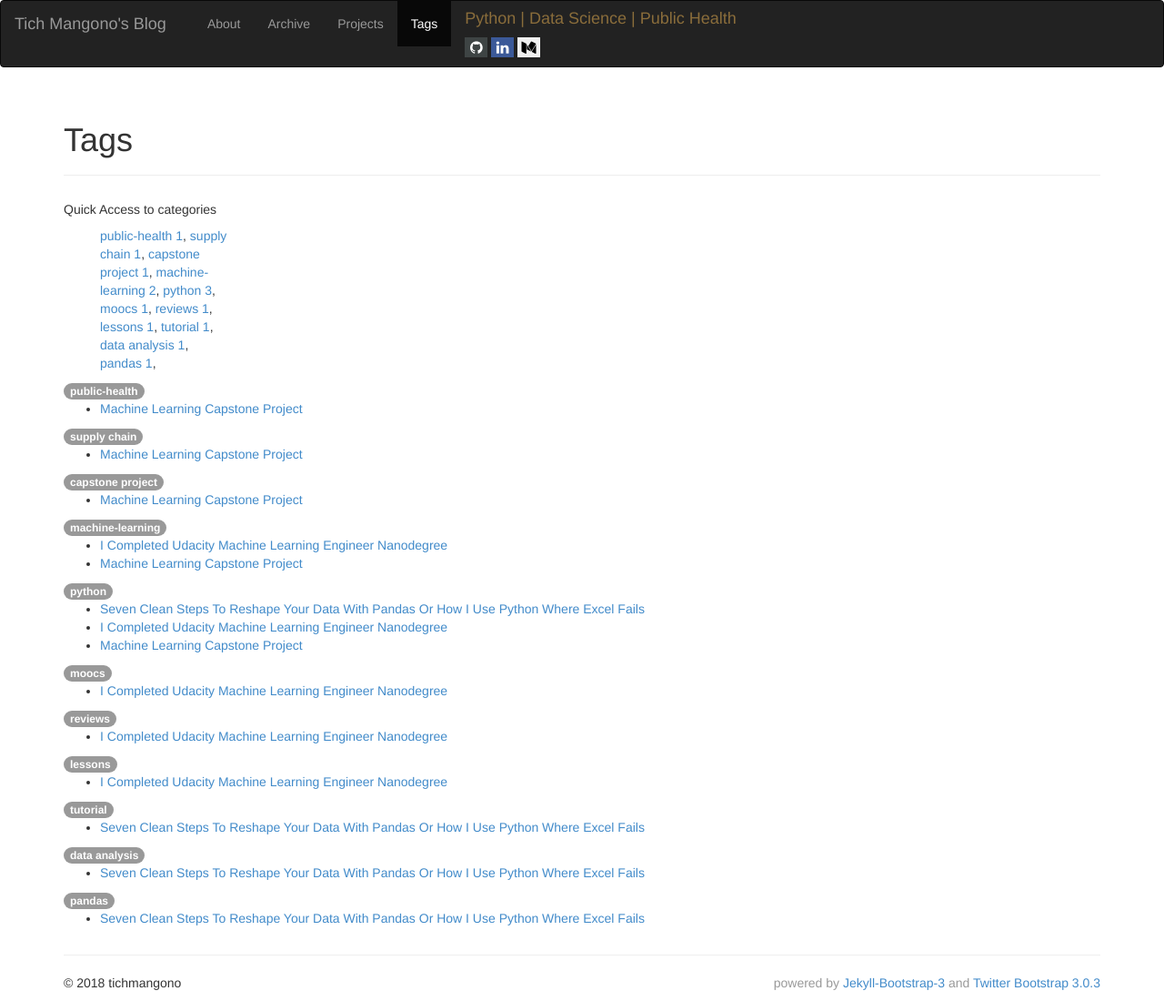
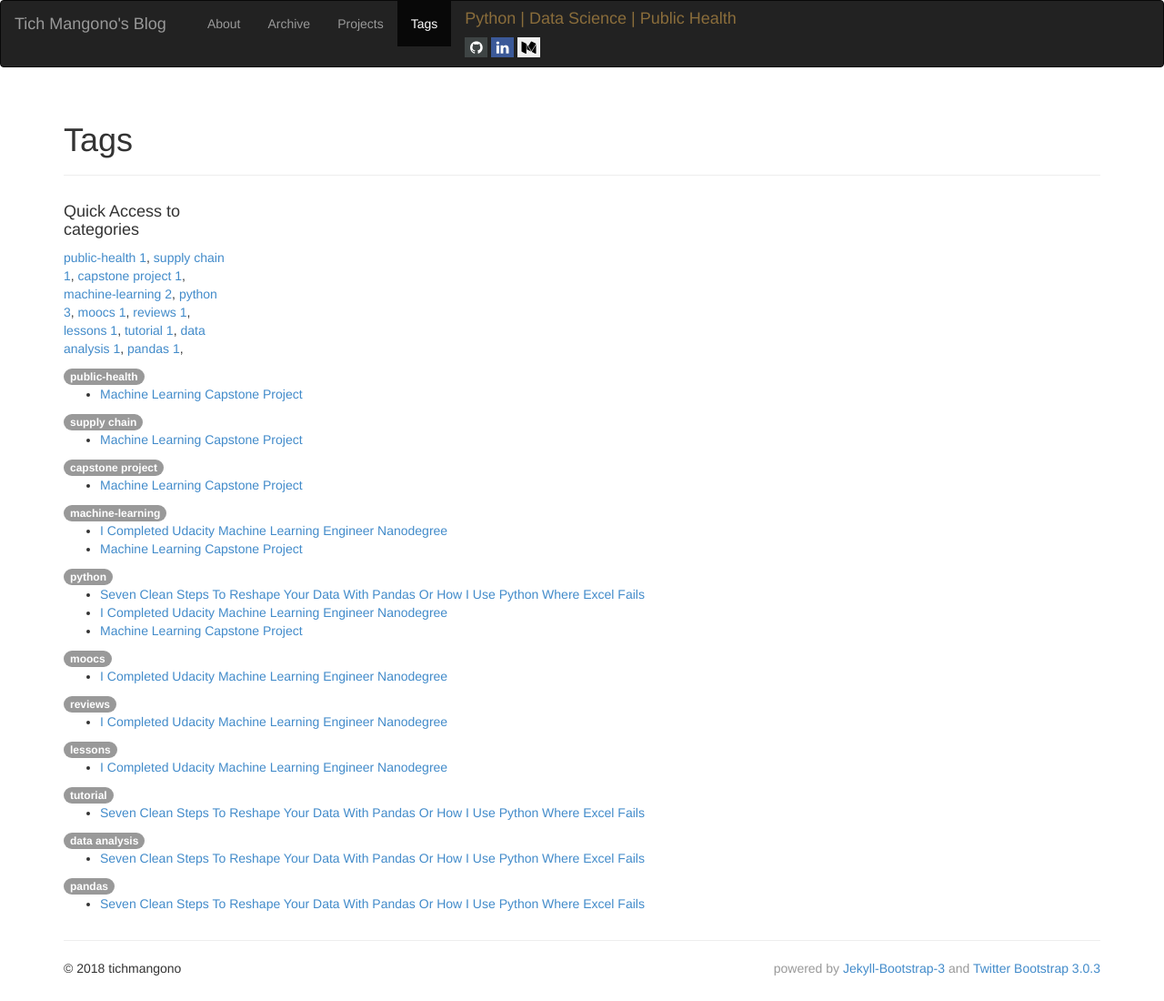
Before and after one commit to tichmangono/tichmangono.github.io, a Jekyll site: the page built from tags.html, in a window 1280 px wide. Shown: the whole page at 91% size. Built offline with Jekyll 4.4.1, drawn with Linux system fonts in a browser that asks for light colours; nearby versions of some CDN libraries; library files that are not in the unit come from our copies.

Commit message:
tags and badges card

```diff
--- a/tags.html
+++ b/tags.html
@@ -8,12 +8,12 @@ group: navigation
 <div class="card" style="width: 18rem;">
   <!--<img class="card-img-top" src="..." alt="Card image cap">-->
   <div class="card-body">
-    <h5 class="card-title">Quick Access to categories</h5>
+    <h4 class="card-title">Quick Access to categories</h4>
     <p class="card-text">
-      <ul class="tag_box inline">
+
         {% assign tags_list = site.tags %}
         {% include JB/tags_list %}
-      </ul>
+
     </p>
   </div>
 </div>
```
